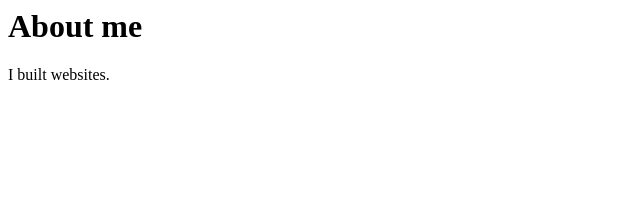
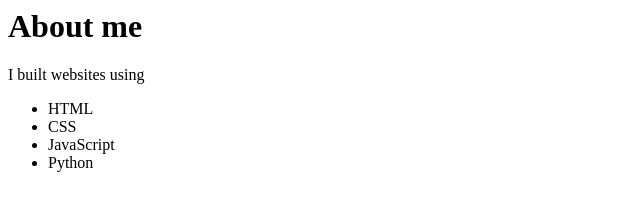
Before and after one commit to yug2912/web-foundation, a plain HTML site: page index.html in a window 1280 px wide. Shown: the whole page, without its empty margins (0-640 px from the left). Drawn offline with Linux system fonts and the light colour scheme.

Commit message:
list different languages

```diff
--- a/index.html
+++ b/index.html
@@ -4,6 +4,12 @@
     </head>
     <body>
         <h1>About me</h1>
-        <p>I built websites.</p>
+        <p>I built websites using</p>
+        <ul>
+            <li>HTML</li>
+            <li>CSS</li>
+            <li>JavaScript</li>
+            <li>Python</li>
+        </ul>
     </body>
 </html>
```
